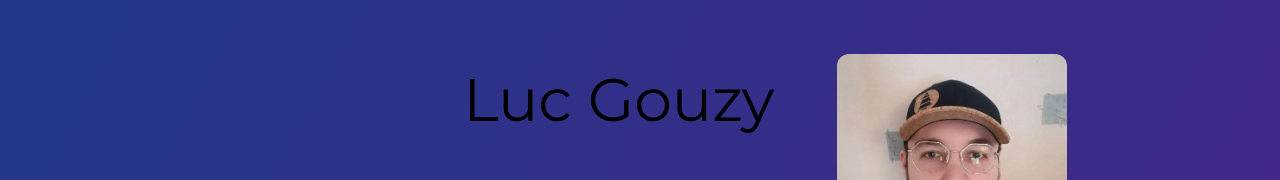
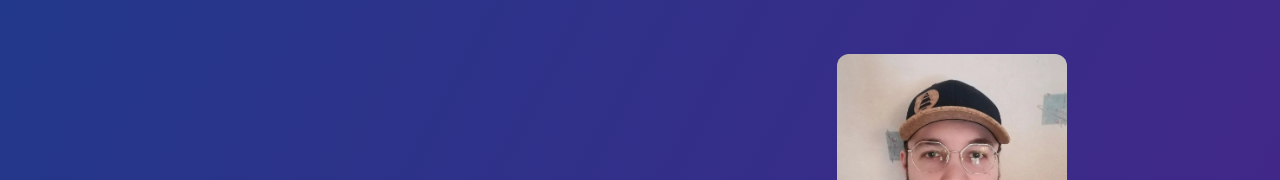
Before and after one commit to LucGzy/Portfolio-LucG, a React (Vite) app: page /#/ in a window 1280 px wide. Shown: the part 306-486 px from the top of the page. Built offline with nearby package versions, Linux system fonts and the light colour scheme.

Commit message:
removed middle text
looked off and bulky

```diff
--- a/src/pages/Home.jsx
+++ b/src/pages/Home.jsx
@@ -18,9 +18,9 @@ export default function Home() {
           <p className=" slide-inportfolio z-[1] font-body text-8xl absolute top-[10%] translate-x-[50%] bp1:text-6xl bp3:text-4xl bp5:hidden hover:scale-105  ">
             Portfolio
           </p>
-          <p className=" z-[1] font-body text-8xl absolute top-[42%] translate-x-[-56.5%] bp1:text-6xl bp3:text-4xl bp4:translate-x-[-56%] bp5:pl-8 bp5:top-12 bp5:text-white bp5:text-lg ">
+          {/* <p className=" z-[1] font-body text-8xl absolute top-[42%] translate-x-[-56.5%] bp1:text-6xl bp3:text-4xl bp4:translate-x-[-56%] bp5:pl-8 bp5:top-12 bp5:text-white bp5:text-lg ">
             Luc Gouzy
-          </p>
+          </p> */}
           <p className=" slide-inprojects  z-[1] font-body text-8xl absolute top-[80%] translate-x-[-180.5%] bp1:text-6xl bp3:text-4xl bp5:hidden  hover:scale-105">
             Projects
           </p>
```
Also changed, not shown: 2 other files (tests, documents, lock files or other folders).
